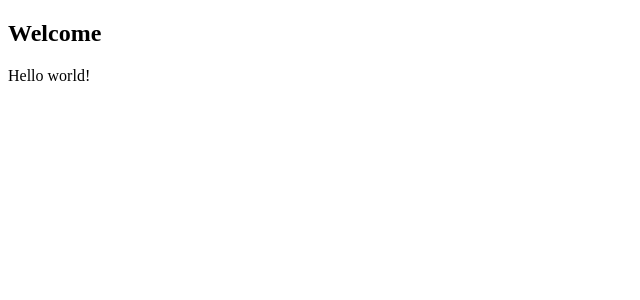
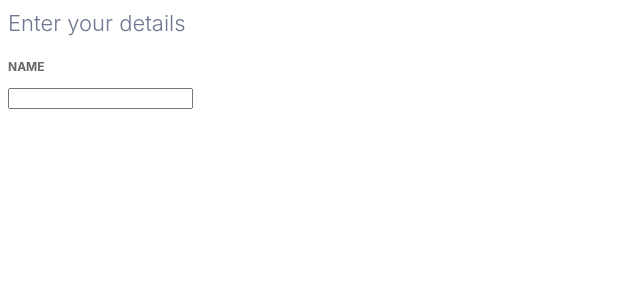
Before and after one commit to ryfprivate/pizza-creator-client, a React app: page / in a window 1280 px wide. Shown: the top 300 px of the page, without its empty margins (0-640 px from the left). Built offline with nearby package versions, Linux system fonts and the light colour scheme.

Commit message:
Created first basic styled input form

```diff
--- a/src/components/App.js
+++ b/src/components/App.js
@@ -2,18 +2,20 @@ import React from "react";
 import styled from "styled-components";
 
 import Section from "./Section";
+import DetailsForm from "./DetailsForm";
 
-const Title = styled.h1`
-  color: red;
+const Page = styled.div`
+  font: 300 16px/1.4 -apple-system, BlinkMacSystemFont, "Segoe UI", Helvetica,
+    Arial, sans-serif;
 `;
 class App extends React.Component {
   render() {
     return (
-      <>
-        <Section title="Welcome">
-          <p>Hello world!</p>
+      <Page>
+        <Section title="Enter your details">
+          <DetailsForm />
         </Section>
-      </>
+      </Page>
     );
   }
 }
--- /dev/null
+++ b/src/components/Input.js
@@ -0,0 +1,20 @@
+import React from "react";
+import styled from "styled-components";
+
+const Label = styled.label`
+  font-size: 12px;
+  font-weight: 700;
+  text-transform: uppercase;
+  color: rgba(0, 0, 0, 0.6);
+  display: block;
+  margin-bottom: 10px;
+`;
+
+export default ({ label }) => {
+  return (
+    <div>
+      <Label>{label}</Label>
+      <input type="text" />
+    </div>
+  );
+};
--- a/src/components/Section.js
+++ b/src/components/Section.js
@@ -1,9 +1,19 @@
 import React from "react";
+import styled from "styled-components";
+
+const H2 = styled.h2`
+  margin: 0;
+  font-weight: 300;
+  color: #6e7790;
+  font-size: 22px;
+  position: relative;
+  margin-bottom: 20px;
+`;
 
 export default ({ title, children }) => {
   return (
     <div>
-      <h2>{title}</h2>
+      <H2>{title}</H2>
       {children}
     </div>
   );
```
